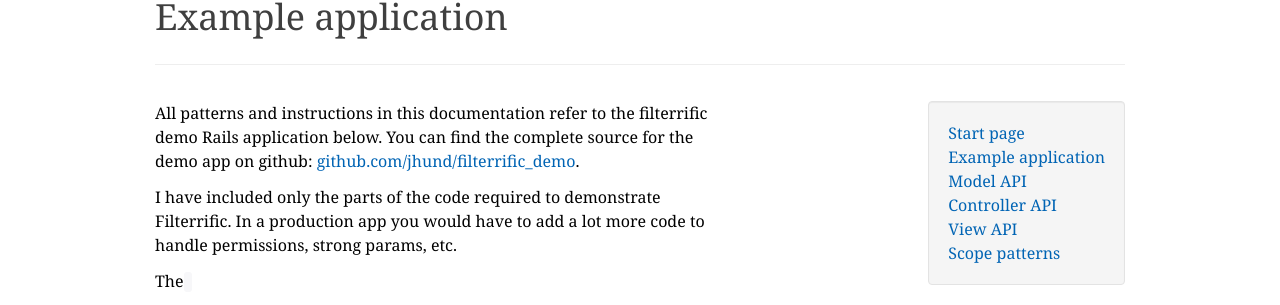
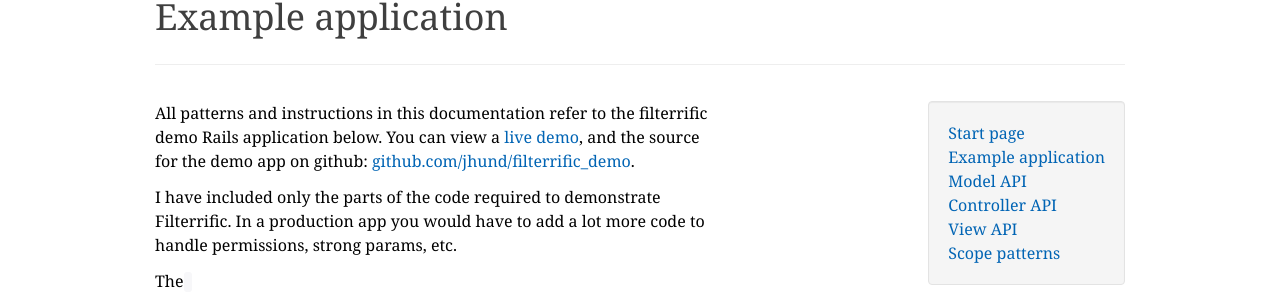
Before and after one commit to jhund/filterrific, a Jekyll site: the page built from pages/example_application.md, in a window 1280 px wide. Shown: the part 113-418 px from the top of the page. Built offline with Jekyll 4.4.1, drawn with Linux system fonts in a browser that asks for light colours; Markdown is read by kramdown in place of the engine named in the settings.

Commit message:
Added link to live demo.

```diff
--- a/pages/example_application.md
+++ b/pages/example_application.md
@@ -11,7 +11,8 @@ layout: default
 {% include project_navigation.html %}
 
 All patterns and instructions in this documentation refer to the filterrific
-demo Rails application below. You can find the complete source for the demo
+demo Rails application below. You can view a
+[live demo](http://filterrific-demo.herokuapp.com), and the source for the demo
 app on github:
 [github.com/jhund/filterrific_demo](https://github.com/jhund/filterrific_demo).
 
```
